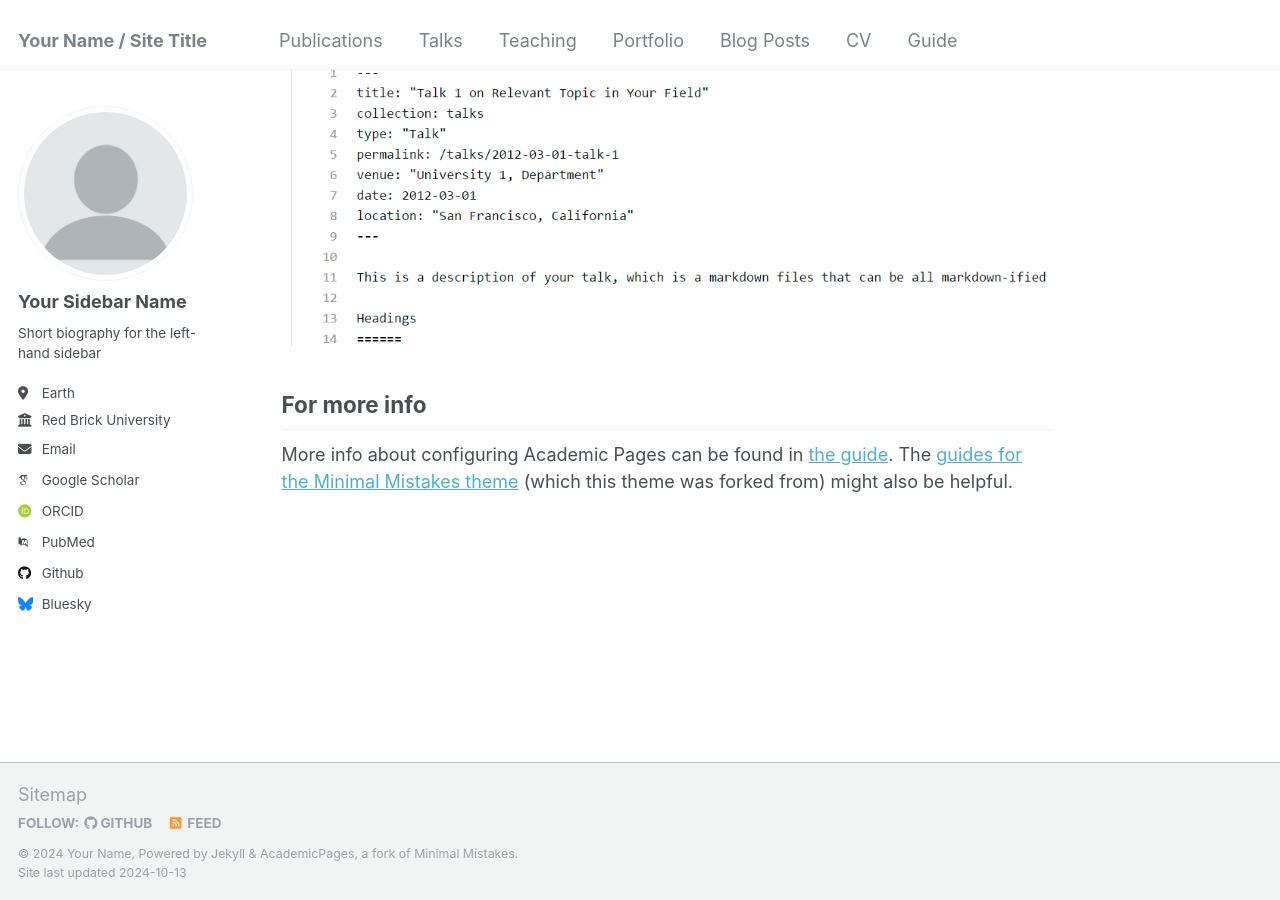
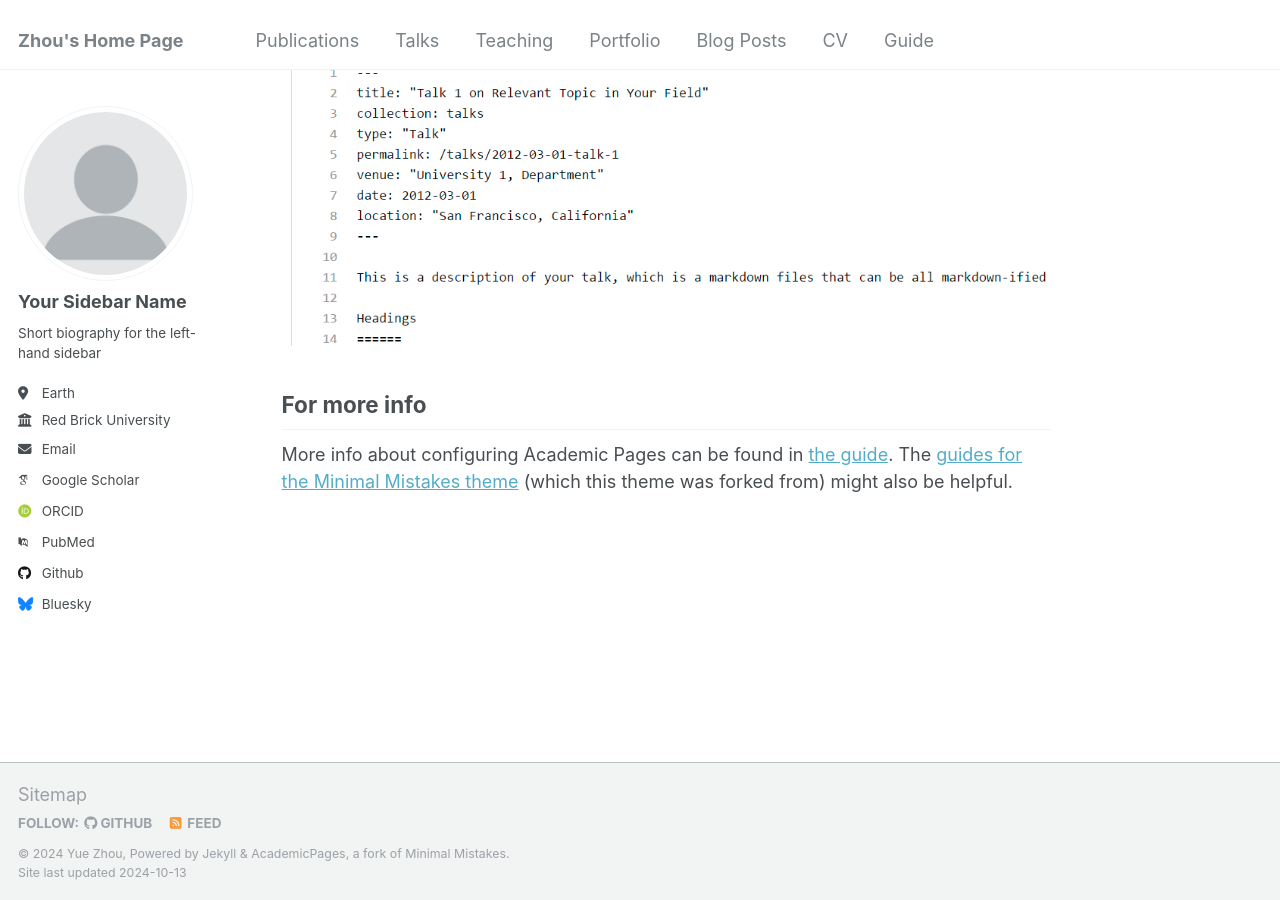
Before and after one commit to Yue-LLM-Pit/Yue-LLM-Pit.github.io, a Jekyll site: the page built from _pages/about.md, in a window 1280 px wide and 900 px high, scrolled down 2643 px. Built offline with Jekyll 4.4.1, drawn with Linux system fonts in a browser that asks for light colours; some web fonts are replaced.

Commit message:
main page change

```diff
--- a/_config.yml
+++ b/_config.yml
@@ -8,13 +8,13 @@
 
 # Basic Site Settings
 locale                   : "en-US"
-title                    : "Your Name / Site Title"
+title                    : "Zhou's Home Page"
 title_separator          : "-"
-name                     : &name "Your Name"
+name                     : &name "Yue Zhou"
 description              : &description "personal description"
-url                      : https://academicpages.github.io # the base hostname & protocol for your site e.g. "https://mmistakes.github.io"
+url                      : https://yue-llm-pit.github.io # the base hostname & protocol for your site e.g. "https://mmistakes.github.io"
 baseurl                  : "" # the subpath of your site, e.g. "/blog"
-repository               : "academicpages/academicpages.github.io"
+repository               : "yue-llm-pit/yue-llm-pit.github.io"
 
 # Site Author - The following control what appear as part of the author content on the side bar.
 #               If a field is blank the icon and link will not appear, otherwise it will be shown.
```
